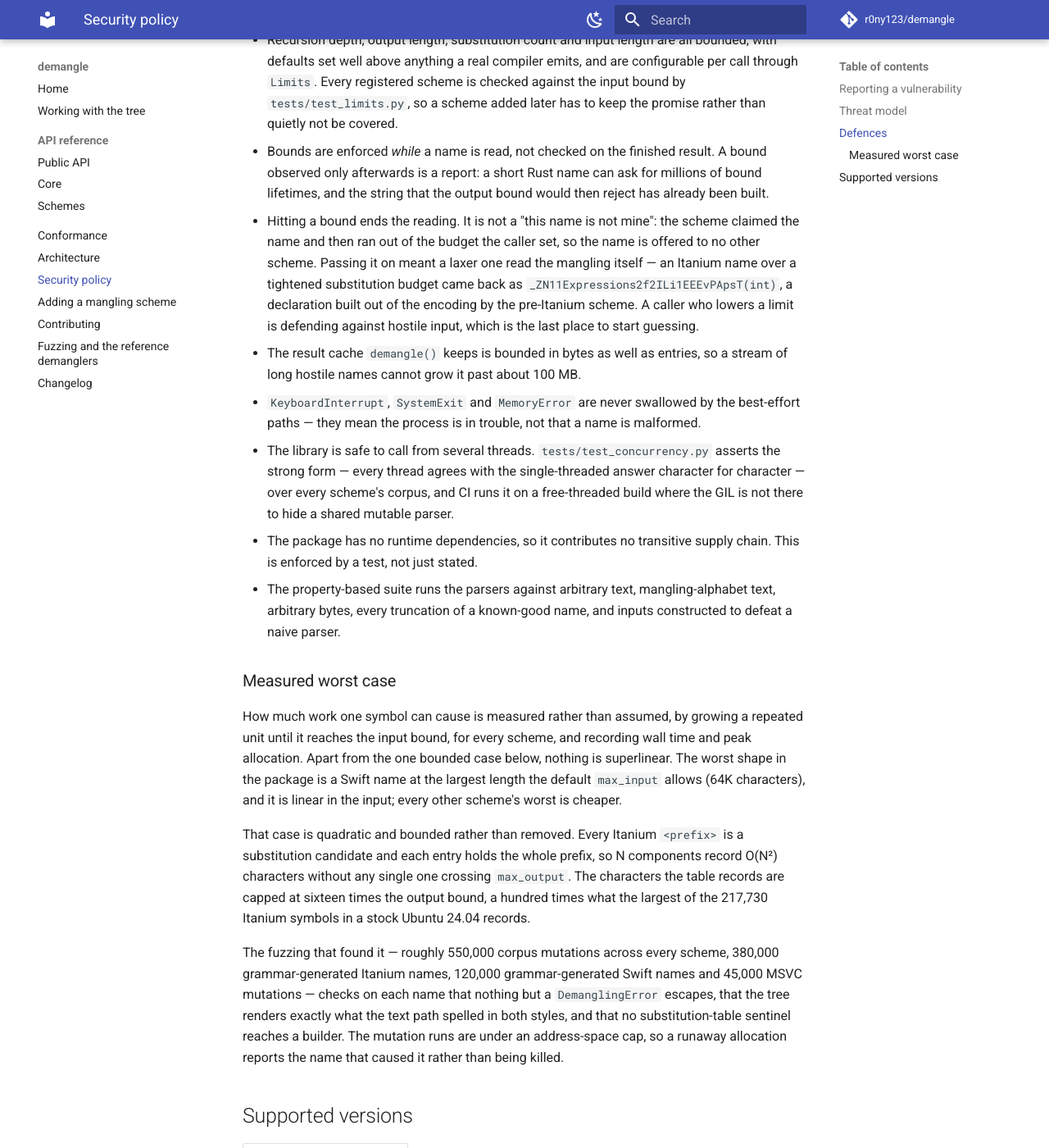
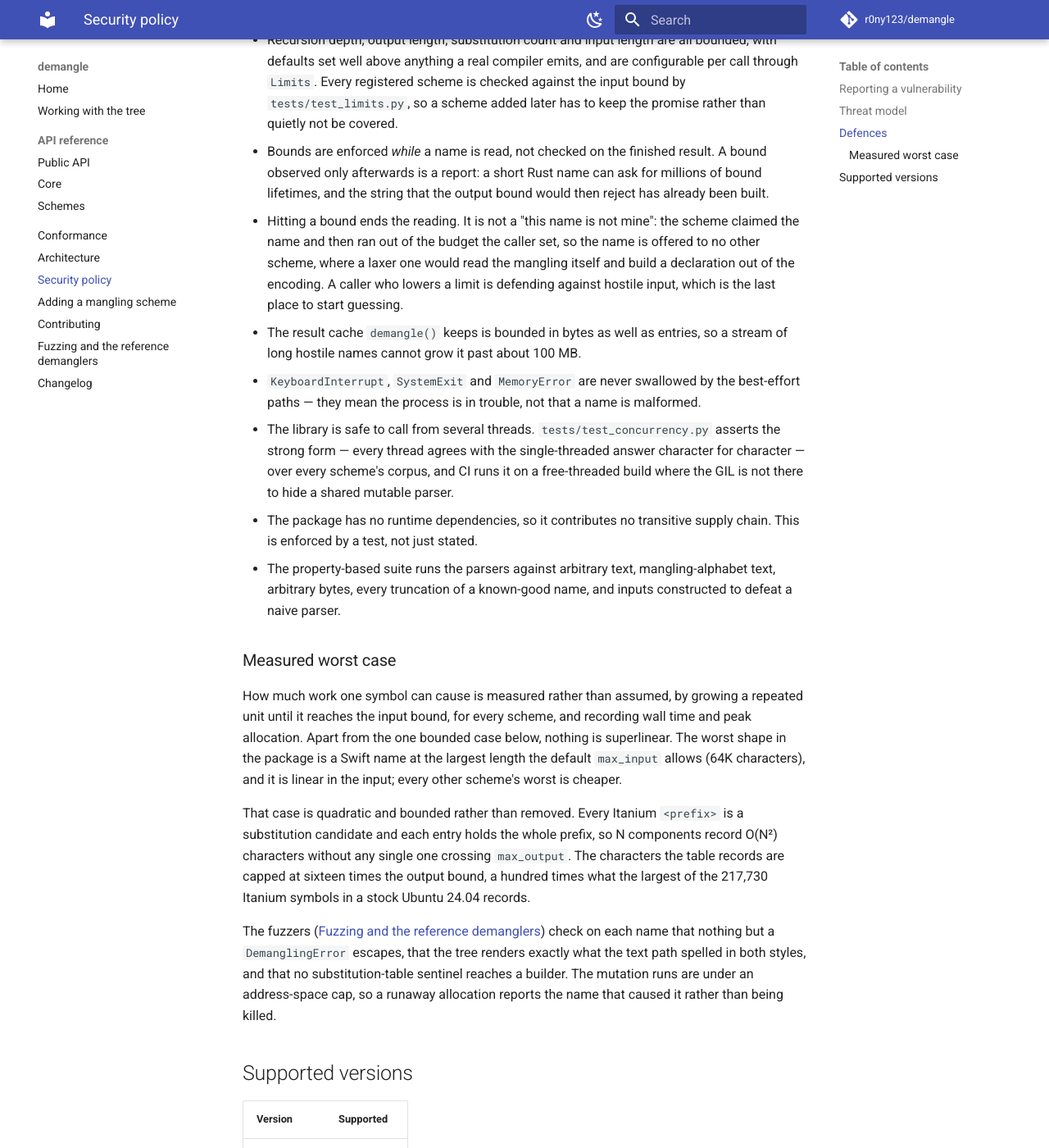
Before and after one commit to r0ny123/demangle, an MkDocs documentation site: the page built from docs/SECURITY.md, in a window 1280 px wide and 1400 px high, scrolled down 1042 px. Shown: the whole window at 82% size. Built offline with MkDocs 1.6.1 and Material for MkDocs 9.7.7, drawn with Linux system fonts in a browser that asks for light colours; comment, search, counter and statistics services are not loaded.

Commit message:
docs: last stale counts, wraps and SECURITY narration
Corpus standards run to C++23, the signature properties cover every
scheme, and SECURITY states the no-fallthrough rule and what the
fuzzers check without a past incident or one run's sizes.

```diff
--- a/SECURITY.md
+++ b/SECURITY.md
@@ -47,10 +47,8 @@ Out of scope:
   been built.
 - Hitting a bound ends the reading. It is not a "this name is not mine": the scheme
   claimed the name and then ran out of the budget the caller set, so the name is offered
-  to no other scheme. Passing it on meant a laxer one read the mangling itself — an
-  Itanium name over a tightened substitution budget came back as
-  `_ZN11Expressions2f2ILi1EEEvPApsT(int)`, a declaration built out of the encoding by
-  the pre-Itanium scheme. A caller who lowers a limit is defending against hostile input,
+  to no other scheme, where a laxer one would read the mangling itself and build a
+  declaration out of the encoding. A caller who lowers a limit is defending against hostile input,
   which is the last place to start guessing.
 - The result cache `demangle()` keeps is bounded in bytes as well as entries, so
   a stream of long hostile names cannot grow it past about 100 MB.
@@ -82,13 +80,12 @@ O(N²) characters without any single one crossing `max_output`. The characters t
 records are capped at sixteen times the output bound, a hundred times what the largest
 of the 217,730 Itanium symbols in a stock Ubuntu 24.04 records.
 
-The fuzzing that found it — roughly 550,000 corpus mutations across every scheme,
-380,000 grammar-generated Itanium names, 120,000 grammar-generated Swift names and
-45,000 MSVC mutations — checks on each name that nothing but a `DemanglingError`
-escapes, that the tree renders exactly what the text path spelled in both styles, and
-that no substitution-table sentinel reaches a builder. The mutation runs are under an
-address-space cap, so a runaway allocation reports the name that caused it rather than
-being killed.
+The fuzzers ([Fuzzing and the reference
+demanglers](https://r0ny123.github.io/demangle/testing/)) check on each name that
+nothing but a `DemanglingError` escapes, that the tree renders exactly what the text
+path spelled in both styles, and that no substitution-table sentinel reaches a builder.
+The mutation runs are under an address-space cap, so a runaway allocation reports the
+name that caused it rather than being killed.
 
 ## Supported versions
 
```
Also changed, not shown: CONFORMANCE.md (+2 -1 lines), 6 other files.
